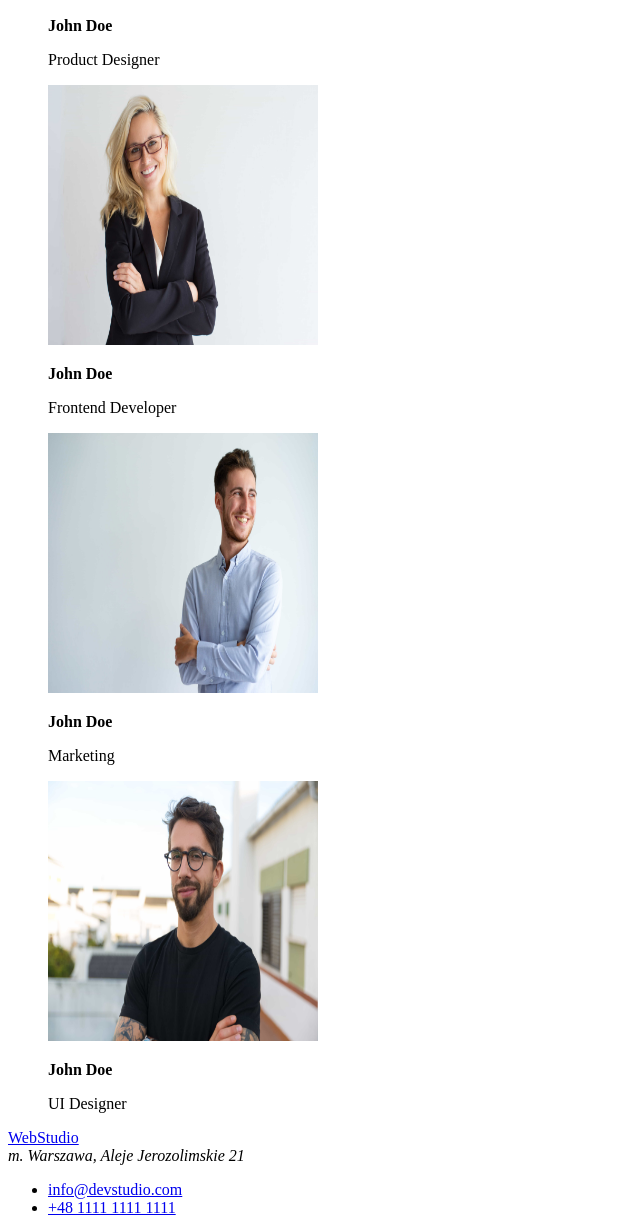
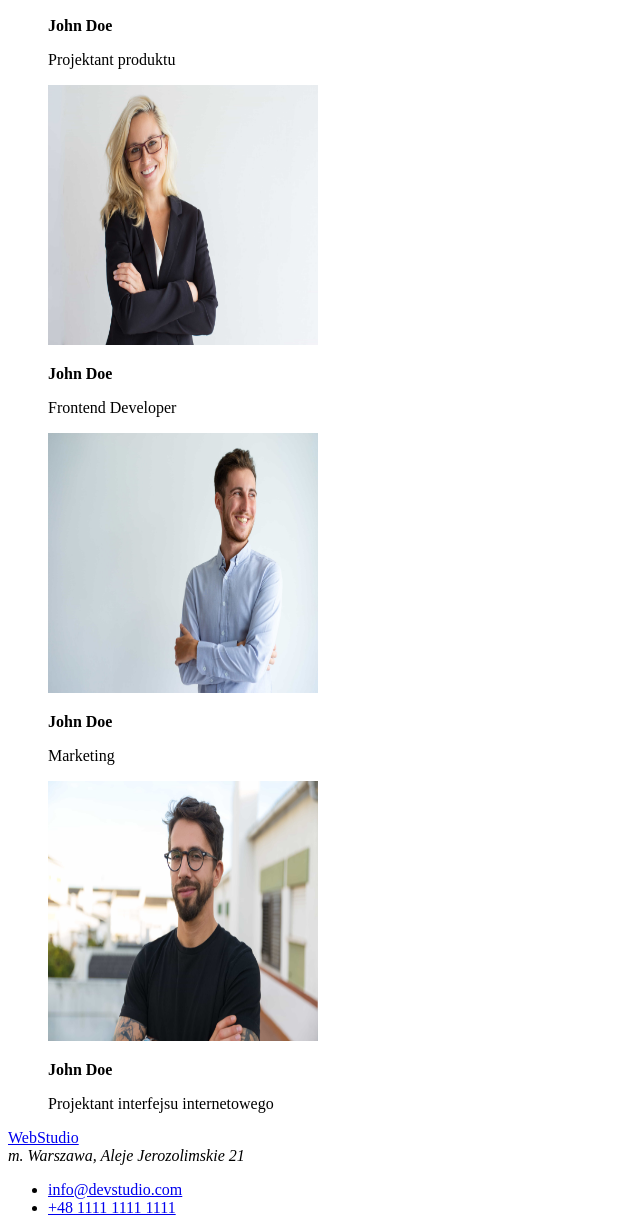
Before and after one commit to AdamS-stack/goit-markup-hw-01, a plain HTML site: page index.html in a window 1280 px wide. Shown: the part 1258-2480 px from the top of the page, without its empty margins (0-640 px from the left). Drawn offline with Linux system fonts and the light colour scheme.

Commit message:
Update index.html

```diff
--- a/index.html
+++ b/index.html
@@ -89,7 +89,7 @@
               alt="John Doe-Product Designer"
             />
             <p><strong>John Doe</strong></p>
-            <p>Product Designer</p>
+            <p>Projektant produktu</p>
           </figcaption>
         </figure>
         <figure>
@@ -125,7 +125,7 @@
               alt="John Doe-UI"
             />
             <p><strong>John Doe</strong></p>
-            <p>UI Designer</p>
+            <p>Projektant interfejsu internetowego</p>
           </figcaption>
         </figure>
       </section>
```
